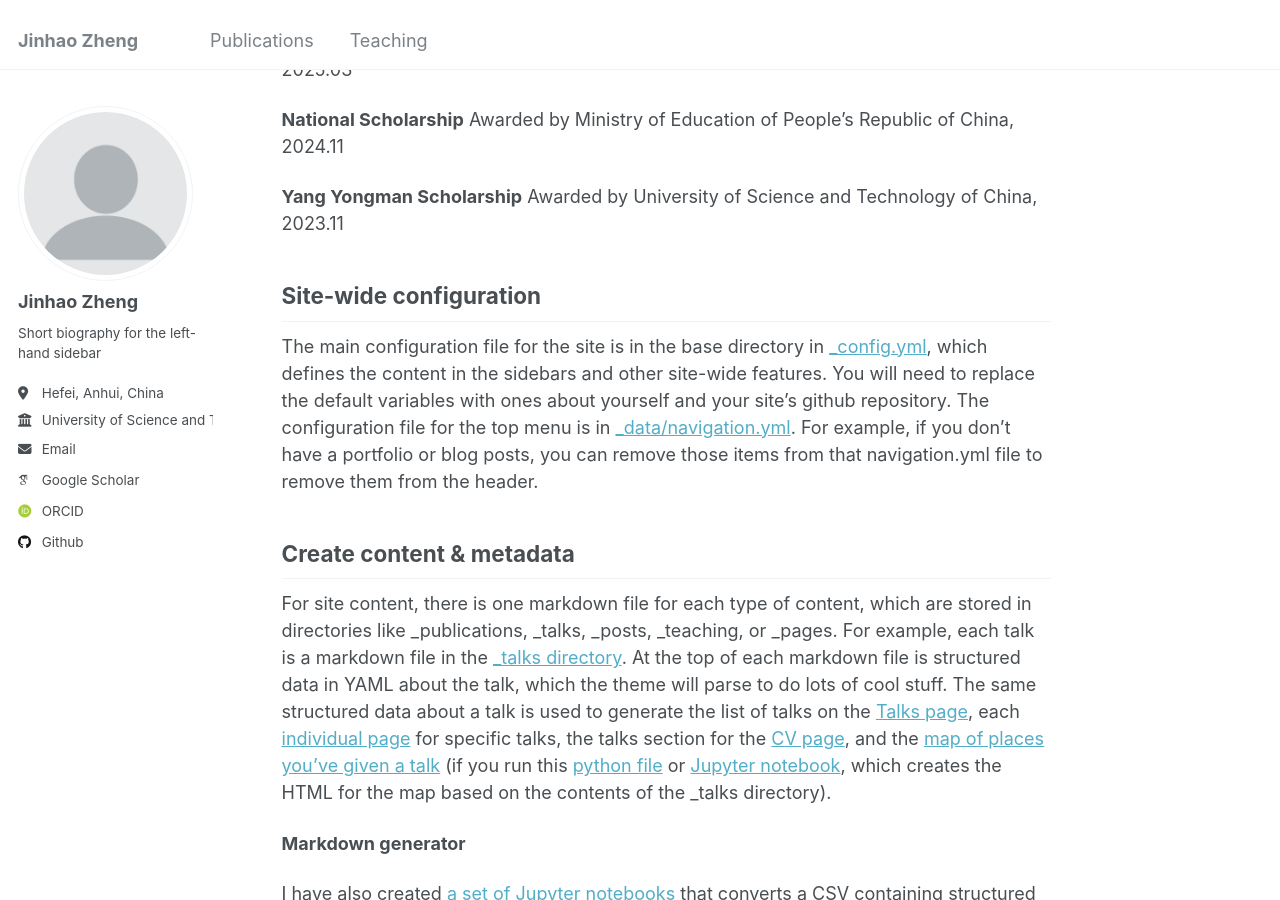
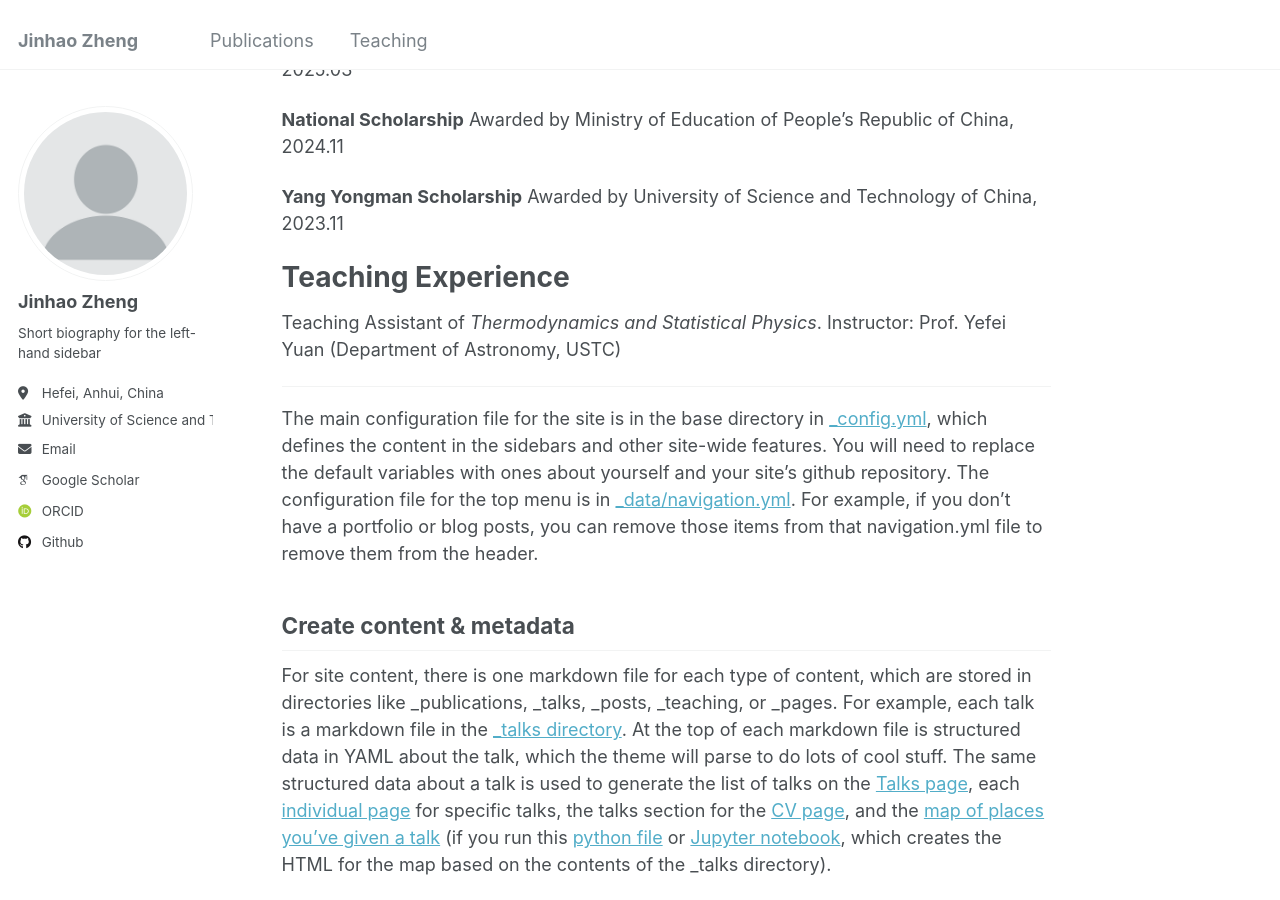
Before and after one commit to jinhaozheng04/jinhaozheng04.github.io, a Jekyll site: the page built from _pages/about.md, in a window 1280 px wide and 900 px high, scrolled down 396 px. Built offline with Jekyll 4.4.1, drawn with Linux system fonts in a browser that asks for light colours; some web fonts are replaced.

Commit message:
Update about.md

```diff
--- a/_pages/about.md
+++ b/_pages/about.md
@@ -23,7 +23,12 @@ Honors and Scholarships
 
 **Yang Yongman Scholarship** Awarded by University of Science and Technology of China, 2023.11
 
-Site-wide configuration
+<span class='anchor' id='-teach'></span>
+
+Teaching Experience
+======
+Teaching Assistant of *Thermodynamics and Statistical Physics*. Instructor: Prof. Yefei Yuan (Department of Astronomy, USTC)
+
 ------
 The main configuration file for the site is in the base directory in [_config.yml](https://github.com/academicpages/academicpages.github.io/blob/master/_config.yml), which defines the content in the sidebars and other site-wide features. You will need to replace the default variables with ones about yourself and your site's github repository. The configuration file for the top menu is in [_data/navigation.yml](https://github.com/academicpages/academicpages.github.io/blob/master/_data/navigation.yml). For example, if you don't have a portfolio or blog posts, you can remove those items from that navigation.yml file to remove them from the header.
 
```
